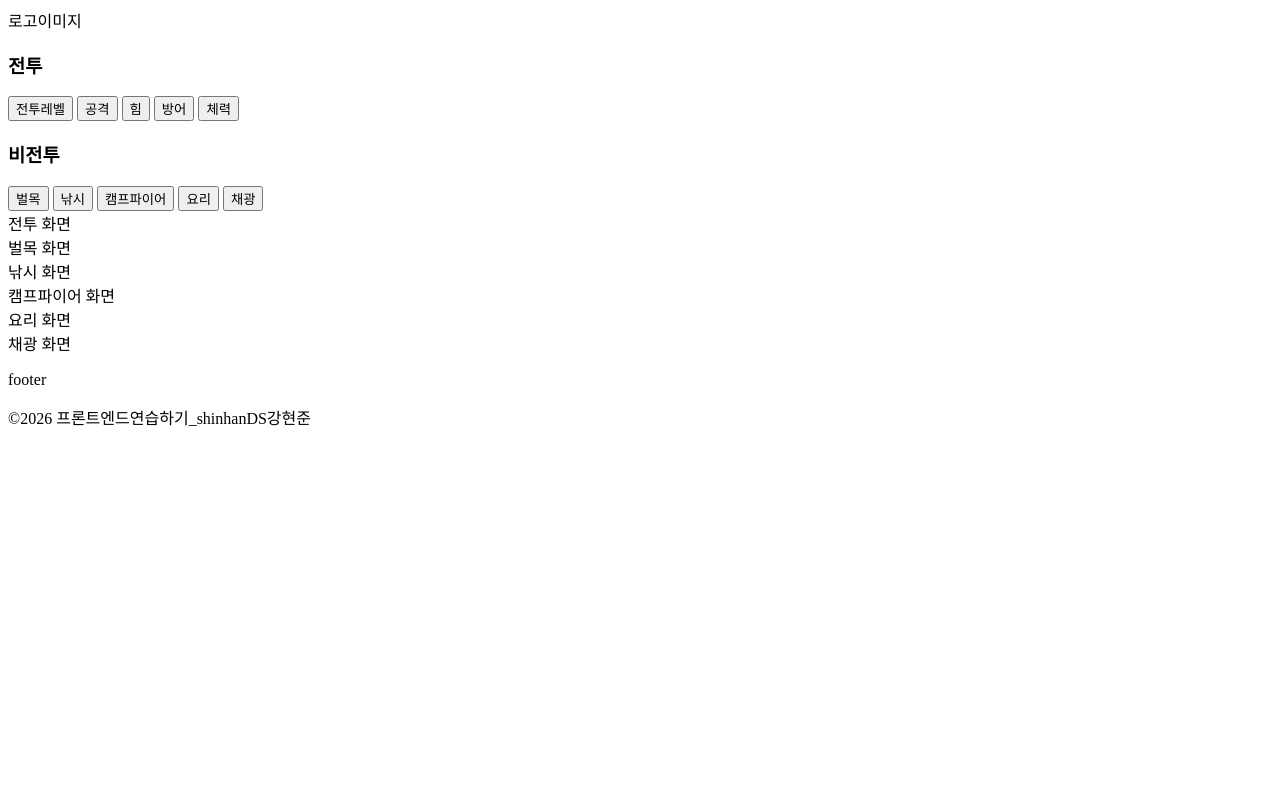
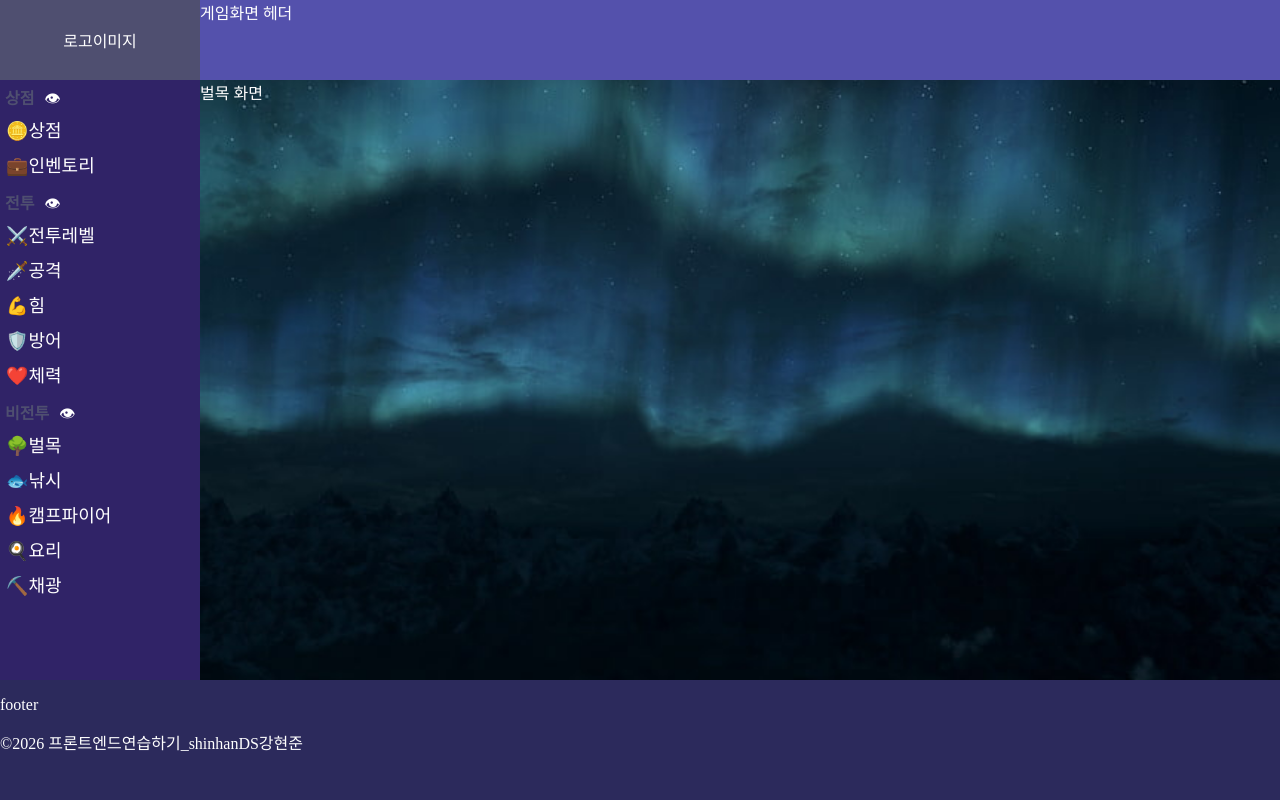
Before and after one commit to HyunJuneKang/frontendpractice, a Spring Boot app: page /html/game.html in a window 1280 px wide. Run offline with Spring Boot 4, Linux system fonts and the light colour scheme.

Commit message:
게임 UI 만들기

```diff
--- a/src/main/resources/static/css/common.css
+++ b/src/main/resources/static/css/common.css
@@ -1,5 +1,6 @@
 * {
     box-sizing: border-box;
+    color:white;
 }
 
 body {
@@ -25,3 +26,6 @@ body {
     background-color:silver;
     transform: translateY(-5px);
 }
+.hidden{
+    display:none !important;
+}
--- /dev/null
+++ b/src/main/resources/static/css/game-layout.css
@@ -0,0 +1,47 @@
+.layout {
+    display: grid;
+    height: 100vh;
+    grid-template-columns: 200px 1fr;
+    grid-template-rows: 80px 1fr 120px;
+    grid-template-areas:
+        "sidebar main-header"
+        "sidebar main"
+        "footer  footer";
+}
+
+.sidebar {
+    grid-area: sidebar;
+    display: flex;
+    flex-direction: column;
+    overflow: hidden;
+}
+
+.sidebar-logo {
+    flex-shrink: 0;
+    height: 80px;
+}
+
+.sidebar-menu {
+    flex: 1;
+    min-height: 0;
+    overflow-y: auto;
+}
+
+.sidebar-section {
+    display: flex;
+    flex-direction: column;
+}
+
+.main-header {
+    grid-area: main-header;
+}
+
+.main {
+    grid-area: main;
+    min-height: 0;
+    overflow: hidden;
+}
+
+.footer {
+    grid-area: footer;
+}
--- /dev/null
+++ b/src/main/resources/static/css/game.css
@@ -0,0 +1,61 @@
+/* 사이드바 관련 */
+.sidebar {
+    background-color: #302367;
+    color: white;
+}
+
+.sidebar-logo {
+    position: relative;
+    display: flex;
+    justify-content: center;
+    align-items: center;
+    background-color: #4f4f70;
+}
+
+.sidebar-section-title {
+    color: #4f4f70;
+    font-size: 16px;
+    margin: 5px 0 0 5px;
+}
+.sidebar-button-container{
+    display:flex;
+    flex-direction:column;
+}
+.sidebar-section-title-button-hide {
+    background-color: inherit;
+    font-size: 16px;
+    color: white;
+    border: none;
+}
+
+.sidebar-section-title-button-hide:hover {
+    cursor: pointer;
+}
+
+.sidebar-button {
+    text-align: left;
+    background-color: inherit;
+    border: none;
+    font-size: 18px;
+    margin: 0 7px 7px 0;
+}
+
+.sidebar-button:hover {
+    background: rgba(255, 255, 255, 0.12);
+}
+/* 게임 메인화면 관련 */
+.main-header {
+    background-color: #5451ac;
+}
+.main {
+    background-image: url("../images/game-background.png");
+    background-repeat: no-repeat;
+    background-position: center;
+    background-size: cover;
+}
+
+
+.footer {
+    color: white;
+    background-color: #2c2a5c;
+}
--- a/src/main/resources/static/html/game.html
+++ b/src/main/resources/static/html/game.html
@@ -3,47 +3,74 @@
 <head>
     <meta charset="UTF-8">
     <title>InGame...</title>
+    <link rel="stylesheet" href="../css/common.css">
+    <link rel="stylesheet" href="../css/game-layout.css">
+    <link rel="stylesheet" href="../css/game.css">
+    <script src="https://ajax.googleapis.com/ajax/libs/jquery/3.7.1/jquery.min.js"></script>
 </head>
 <body>
-<section id="game-lobby" class="screen">
-    <aside class="game-sidebar">
-        <section class="sidebar-header">
-            <div class="sidebar-logo">로고이미지</div>
-        </section>
+<div id="game-lobby" class="layout">
+    <aside class="sidebar">
+        <div class="sidebar-logo">
+            로고이미지
+        </div>
+
         <nav class="sidebar-menu">
+            <section class="sidebar-section" data-category="shop">
+                <h3 class="sidebar-section-title">상점
+                    <button type="button" class="sidebar-section-title-button-hide" data-container="shop-button-container">👁</button>
+                </h3>
+                <div class="sidebar-button-container" id="shop-button-container">
+                    <button type="button" class="sidebar-button" data-target="shop-section">🪙상점</button>
+                    <button type="button" class="sidebar-button" data-target="inventory-section">💼인벤토리</button>
+                </div>
+            </section>
+
             <section class="sidebar-section" data-category="combat">
-                <h3 class="sidebar-section-title">전투</h3>
-                <button type="button" class="sidebar-button" data-target="combat-section">전투레벨</button>
-                <button type="button" class="sidebar-button" data-target="combat-section">공격</button>
-                <button type="button" class="sidebar-button" data-target="combat-section">힘</button>
-                <button type="button" class="sidebar-button" data-target="combat-section">방어</button>
-                <button type="button" class="sidebar-button" data-target="combat-section">체력</button>
+                <h3 class="sidebar-section-title">전투
+                    <button type="button" class="sidebar-section-title-button-hide" data-container="combat-button-container">👁</button>
+                </h3>
+                <div class="sidebar-button-container" id="combat-button-container">
+                    <button type="button" class="sidebar-button" data-target="combat-section">⚔️전투레벨</button>
+                    <button type="button" class="sidebar-button" data-target="combat-section">🗡️공격</button>
+                    <button type="button" class="sidebar-button" data-target="combat-section">💪힘</button>
+                    <button type="button" class="sidebar-button" data-target="combat-section">🛡️방어</button>
+                    <button type="button" class="sidebar-button" data-target="combat-section">❤️체력</button>
+                </div>
             </section>
+
             <section class="sidebar-section" data-category="non-combat">
-                <h3 class="sidebar-section-title">비전투</h3>
-                <button type="button" class="sidebar-button" data-target="woodcutting-section">벌목</button>
-                <button type="button" class="sidebar-button" data-target="fishing-section">낚시</button>
-                <button type="button" class="sidebar-button" data-target="camping-section">캠프파이어</button>
-                <button type="button" class="sidebar-button" data-target="cooking-section">요리</button>
-                <button type="button" class="sidebar-button" data-target="mining-section">채광</button>
+                <h3 class="sidebar-section-title">비전투
+                    <button type="button" class="sidebar-section-title-button-hide" data-container="non-combat-button-container">👁</button>
+                </h3>
+                <div class="sidebar-button-container" id="non-combat-button-container">
+                    <button type="button" class="sidebar-button" data-target="woodcutting-section">🌳벌목</button>
+                    <button type="button" class="sidebar-button" data-target="fishing-section">🐟낚시</button>
+                    <button type="button" class="sidebar-button" data-target="campfire-section">🔥캠프파이어</button>
+                    <button type="button" class="sidebar-button" data-target="cooking-section">🍳요리</button>
+                    <button type="button" class="sidebar-button" data-target="mining-section">⛏️채광</button>
+                </div>
             </section>
         </nav>
     </aside>
-    <header id="header-section">
-
+    <header class="main-header">
+        게임화면 헤더
     </header>
-    <main class="game-main">
-        <section id="combat-section" class="content-section">전투 화면</section>
+    <main class="main">
+        <section id="shop-section" class="content-section hidden">상점 화면</section>
+        <section id="inventory-section" class="content-section hidden">인벤토리 화면</section>
+        <section id="combat-section" class="content-section hidden">전투 화면</section>
         <section id="woodcutting-section" class="content-section">벌목 화면</section>
-        <section id="fishing-section" class="content-section">낚시 화면</section>
-        <section id="campfire-section" class="content-section">캠프파이어 화면</section>
-        <section id="cooking-section" class="content-section">요리 화면</section>
-        <section id="mining-section" class="content-section">채광 화면</section>
+        <section id="fishing-section" class="content-section hidden">낚시 화면</section>
+        <section id="campfire-section" class="content-section hidden">캠프파이어 화면</section>
+        <section id="cooking-section" class="content-section hidden">요리 화면</section>
+        <section id="mining-section" class="content-section hidden">채광 화면</section>
     </main>
-</section>
-<footer>
-    <p>footer</p>
-    <p>&copy;2026 프론트엔드연습하기_shinhanDS강현준</p>
-</footer>
+    <footer class="footer">
+        <p>footer</p>
+        <p>&copy;2026 프론트엔드연습하기_shinhanDS강현준</p>
+    </footer>
+</div>
+<script src="../js/game.js"></script>
 </body>
 </html>
--- /dev/null
+++ b/src/main/resources/static/js/game.js
@@ -0,0 +1,33 @@
+$(()=>{
+    bindEvent();
+});
+// 버튼 이벤트
+function bindEvent(){
+    $(".sidebar-section-title-button-hide").on("click",handleToggleSectionButtons);
+    $(".sidebar-button").on("click",handleRenderSectionScreen);
+}
+
+//handler
+function handleToggleSectionButtons(e) {
+    const containerId = $(e.currentTarget).data("container");
+    toggleButtonContents(containerId);
+}
+function handleRenderSectionScreen(e){
+    const sectionId = $(e.currentTarget).data("target");
+    switchSectionScreen(sectionId);
+}
+//Events
+//화면 변경
+function switchSectionScreen(sectionId){
+    const $targetSection = $("#"+sectionId);
+    $(".content-section").addClass("hidden"); //모든 화면에 hidden 추가
+    $targetSection.removeClass("hidden"); //보여줄 화면에 hidden 제거
+    //헤더정보 변경
+    console.log(sectionId,"변경 완료");
+}
+//사이드바 숨기기
+function toggleButtonContents(containerId){
+    const $targetContainer = $("#" + containerId);
+    $targetContainer.toggleClass("hidden");
+    console.log(containerId,"토글 완료");
+}
```
Also changed, not shown: src/main/resources/static/images/game-background.png (added).
